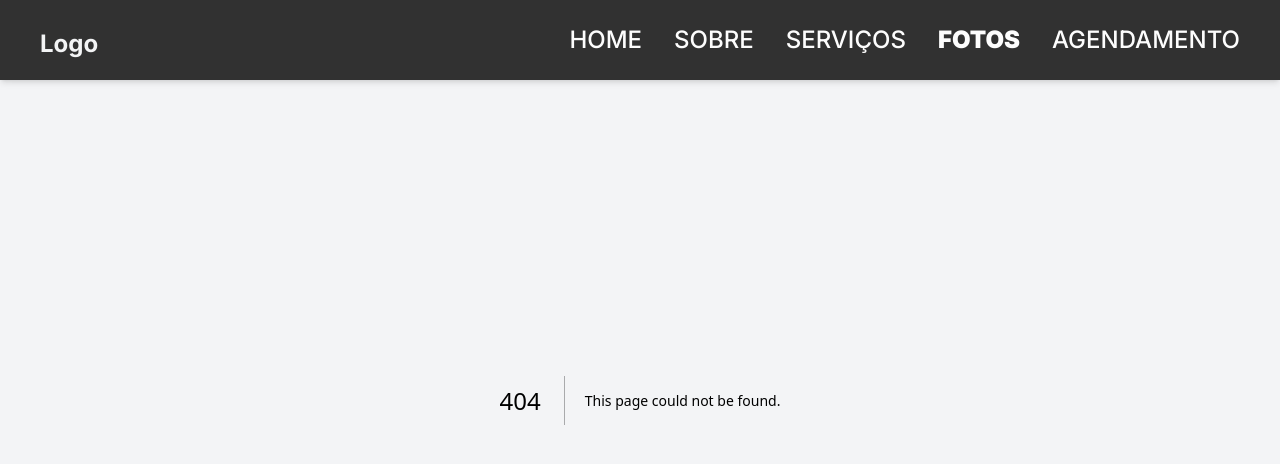
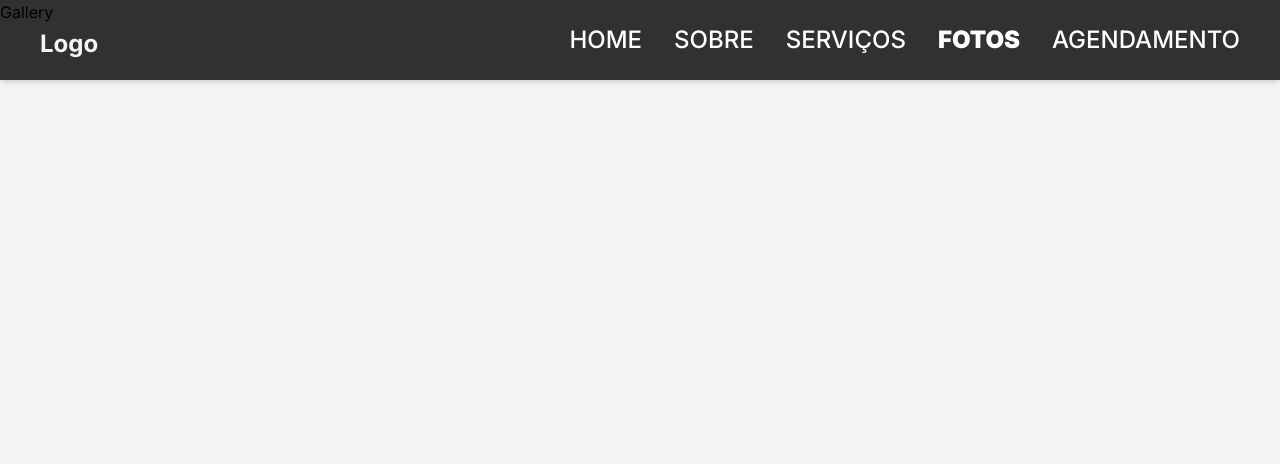
Before and after one commit to NataliaSRiber/garden-wedding, a Next.js app: page /gallery in a window 1280 px wide. Before the commit this address had no page. Shown: the top 464 px of the page. Built offline with nearby package versions, Linux system fonts and the light colour scheme.

Commit message:
feat: Create gallery  page

```diff
--- /dev/null
+++ b/app/gallery/page.tsx
@@ -0,0 +1,9 @@
+import React from 'react'
+
+function Gallery() {
+  return (
+    <div>Gallery</div>
+  )
+}
+
+export default Gallery
```
